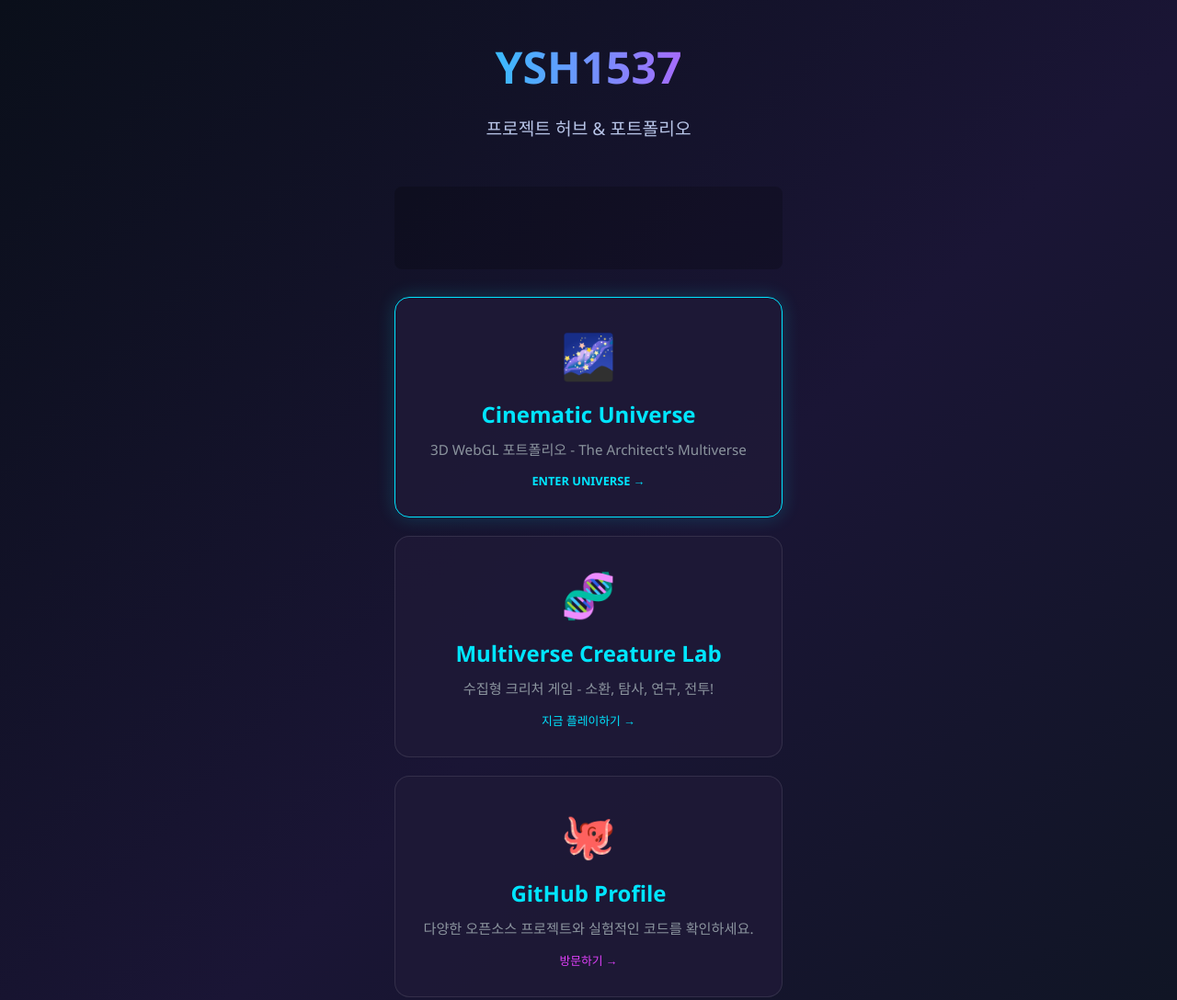
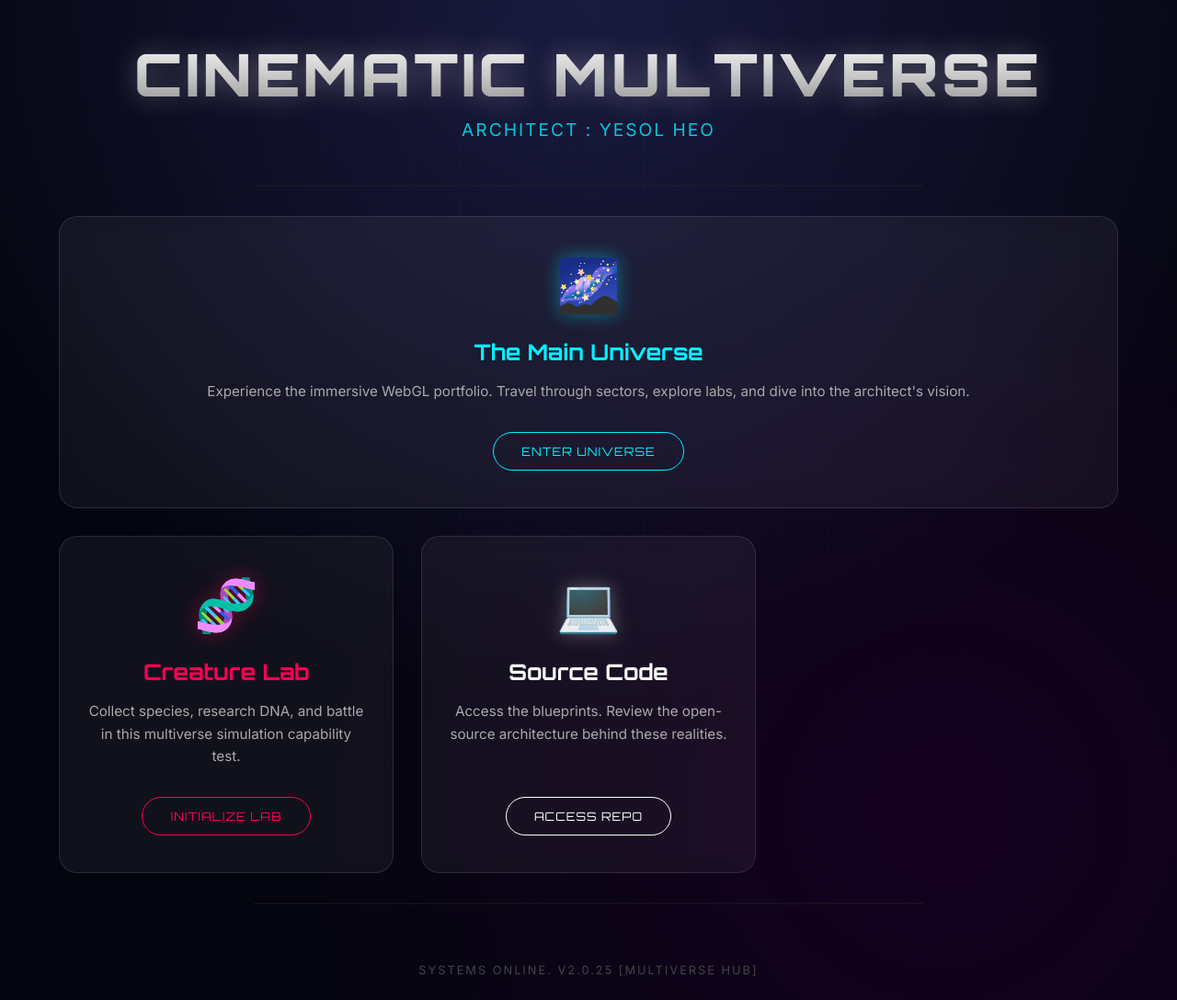
Before and after one commit to Yesol-Pilot/Yesol-Pilot.github.io, a plain HTML site: page index.html in a window 1280 px wide. Shown: the top 1088 px of the page at 92% size. Drawn offline with Linux system fonts and the light colour scheme.

Commit message:
feat: Overhaul landing page design with Cinematic Multiverse branding

```diff
--- a/index.html
+++ b/index.html
@@ -1,14 +1,27 @@
 <!DOCTYPE html>
 <html lang="ko">
-
 <head>
     <meta charset="UTF-8">
     <meta name="viewport" content="width=device-width, initial-scale=1.0">
-    <title>YSH1537 - 프로젝트 허브</title>
-    <!-- Google AdSense -->
-    <script async src="https://pagead2.googlesyndication.com/pagead/js/adsbygoogle.js?client=ca-pub-5874227298630347"
-        crossorigin="anonymous"></script>
+    <title>The Architect's Multiverse | YSH1537</title>
+
+    <!-- Fonts -->
+    <link rel="preconnect" href="https://fonts.googleapis.com">
+    <link rel="preconnect" href="https://fonts.gstatic.com" crossorigin>
+    <link href="https://fonts.googleapis.com/css2?family=Inter:wght@300;400;600&family=Orbitron:wght@400;700;900&display=swap" rel="stylesheet">
+
+    <!-- AdSense (Preserved) -->
+    <script async src="https://pagead2.googlesyndication.com/pagead/js/adsbygoogle.js?client=ca-pub-5874227298630347" crossorigin="anonymous"></script>
+
     <style>
+        :root {
+            --neon-blue: #00f3ff;
+            --neon-purple: #bc13fe;
+            --bg-dark: #050510;
+            --glass-bg: rgba(255, 255, 255, 0.05);
+            --glass-border: rgba(255, 255, 255, 0.1);
+        }
+
         * {
             margin: 0;
             padding: 0;
@@ -16,140 +29,249 @@
         }
 
         body {
-            font-family: 'Segoe UI', system-ui, sans-serif;
-            background: linear-gradient(135deg, #0a0f1a 0%, #1a1535 50%, #0d1520 100%);
+            font-family: 'Inter', sans-serif;
+            background-color: var(--bg-dark);
+            background-image:
+                radial-gradient(circle at 50% 0%, #1a1a40 0%, transparent 60%),
+                radial-gradient(circle at 80% 80%, #150020 0%, transparent 50%);
+            color: #fff;
             min-height: 100vh;
-            color: #f0f4ff;
             display: flex;
             flex-direction: column;
             align-items: center;
             justify-content: center;
-            padding: 40px 20px;
+            overflow-x: hidden;
+        }
+
+        /* Animated Grid Background */
+        .grid-bg {
+            position: fixed;
+            top: 0; left: 0; width: 100%; height: 100%;
+            background-image:
+                linear-gradient(rgba(255, 255, 255, 0.03) 1px, transparent 1px),
+                linear-gradient(90deg, rgba(255, 255, 255, 0.03) 1px, transparent 1px);
+            background-size: 50px 50px;
+            perspective: 500px;
+            transform-style: preserve-3d;
+            animation: moveGrid 20s linear infinite;
+            z-index: -1;
+            opacity: 0.5;
+            mask-image: radial-gradient(circle at center, black 40%, transparent 100%);
+        }
+
+        @keyframes moveGrid {
+            0% { transform: translateY(0); }
+            100% { transform: translateY(50px); }
         }
 
         .container {
-            max-width: 800px;
+            max-width: 1200px;
+            width: 90%;
+            z-index: 10;
             text-align: center;
+            padding: 40px 0;
         }
 
         h1 {
-            font-size: 3rem;
-            background: linear-gradient(90deg, #00e5ff, #e040fb);
+            font-family: 'Orbitron', sans-serif;
+            font-size: clamp(2.5rem, 5vw, 4.5rem);
+            font-weight: 900;
+            text-transform: uppercase;
+            letter-spacing: 4px;
+            background: linear-gradient(180deg, #fff, #888);
             -webkit-background-clip: text;
             -webkit-text-fill-color: transparent;
-            margin-bottom: 20px;
+            margin-bottom: 0.5rem;
+            text-shadow: 0 0 30px rgba(255, 255, 255, 0.3);
         }
 
         .subtitle {
-            color: #b8c5e8;
-            font-size: 1.2rem;
-            margin-bottom: 50px;
+            font-size: clamp(1rem, 2vw, 1.2rem);
+            color: var(--neon-blue);
+            letter-spacing: 2px;
+            margin-bottom: 3rem;
+            text-transform: uppercase;
+            opacity: 0.8;
         }
 
-        .projects {
+        .portal-grid {
             display: grid;
-            grid-template-columns: repeat(auto-fit, minmax(280px, 1fr));
-            gap: 20px;
-            margin-top: 30px;
+            grid-template-columns: repeat(auto-fit, minmax(300px, 1fr));
+            gap: 30px;
+            margin-top: 2rem;
+            width: 100%;
         }
 
-        .project-card {
-            background: rgba(30, 25, 55, 0.9);
-            border: 1px solid rgba(255, 255, 255, 0.1);
-            border-radius: 16px;
-            padding: 30px;
+        .card {
+            background: var(--glass-bg);
+            border: 1px solid var(--glass-border);
+            backdrop-filter: blur(10px);
+            border-radius: 20px;
+            padding: 40px 30px;
             text-decoration: none;
-            color: inherit;
-            transition: transform 0.3s, box-shadow 0.3s;
+            color: #fff;
+            transition: all 0.4s cubic-bezier(0.175, 0.885, 0.32, 1.275);
+            position: relative;
+            overflow: hidden;
+            display: flex;
+            flex-direction: column;
+            align-items: center;
+            group: card;
         }
 
-        .project-card:hover {
-            transform: translateY(-8px);
-            box-shadow: 0 10px 40px rgba(0, 229, 255, 0.3);
-            border-color: #00e5ff;
+        .card::before {
+            content: '';
+            position: absolute;
+            top: 0; left: 0; width: 100%; height: 100%;
+            background: linear-gradient(45deg, transparent, rgba(255, 255, 255, 0.05), transparent);
+            transform: translateX(-100%);
+            transition: 0.5s;
         }
 
-        .project-card h2 {
-            color: #00e5ff;
-            margin-bottom: 10px;
+        .card:hover {
+            transform: translateY(-10px) scale(1.02);
+            border-color: var(--card-color);
+            box-shadow: 0 10px 40px -10px var(--card-glow);
         }
 
-        .project-card p {
-            color: #8b949e;
-            font-size: 0.95rem;
+        .card:hover::before {
+            transform: translateX(100%);
         }
 
-        .project-card .emoji {
-            font-size: 3rem;
-            margin-bottom: 15px;
+        .card-icon {
+            font-size: 3.5rem;
+            margin-bottom: 1.5rem;
+            filter: drop-shadow(0 0 10px var(--card-glow));
+            transition: transform 0.3s;
+        }
+
+        .card:hover .card-icon {
+            transform: scale(1.1) rotate(5deg);
+        }
+
+        .card h2 {
+            font-family: 'Orbitron', sans-serif;
+            font-size: 1.5rem;
+            margin-bottom: 1rem;
+            color: var(--card-color);
+        }
+
+        .card p {
+            color: #aaa;
+            font-size: 0.95rem;
+            line-height: 1.6;
+            margin-bottom: 2rem;
+        }
+
+        .card-btn {
+            margin-top: auto;
+            padding: 12px 30px;
+            border-radius: 50px;
+            background: transparent;
+            border: 1px solid var(--card-color);
+            color: var(--card-color);
+            font-family: 'Orbitron', sans-serif;
+            font-size: 0.8rem;
+            letter-spacing: 1px;
+            transition: 0.3s;
+            text-transform: uppercase;
+        }
+
+        .card:hover .card-btn {
+            background: var(--card-color);
+            color: #000;
+            box-shadow: 0 0 20px var(--card-glow);
+        }
+
+        /* Specific Card Styles */
+        .card.main {
+            --card-color: var(--neon-blue);
+            --card-glow: rgba(0, 243, 255, 0.4);
+            grid-column: 1 / -1; /* Full width on mobile/tablet */
+        }
+
+        .card.game {
+            --card-color: #ff0055;
+            --card-glow: rgba(255, 0, 85, 0.4);
+        }
+
+        .card.github {
+            --card-color: #ffffff;
+            --card-glow: rgba(255, 255, 255, 0.3);
         }
 
         footer {
-            margin-top: 60px;
-            color: #555;
-            font-size: 0.9rem;
+            margin-top: 4rem;
+            color: #444;
+            font-size: 0.8rem;
+            text-transform: uppercase;
+            letter-spacing: 2px;
         }
 
-        /* AdSense 영역 */
-        .ad-container {
+        /* AdSense Container Styling */
+        .ad-unit {
             width: 100%;
             max-width: 728px;
-            min-height: 90px;
-            margin: 30px auto;
-            background: rgba(0, 0, 0, 0.2);
-            border-radius: 8px;
-            display: flex;
-            justify-content: center;
-            align-items: center;
+            margin: 2rem auto;
+            border-radius: 10px;
+            overflow: hidden;
+            background: rgba(0,0,0,0.3);
+            border: 1px solid rgba(255,255,255,0.05);
         }
     </style>
 </head>
+<body>
 
-<body>
+    <div class="grid-bg"></div>
+
     <div class="container">
-        <h1>YSH1537</h1>
-        <p class="subtitle">프로젝트 허브 & 포트폴리오</p>
+        <h1>Cinematic Multiverse</h1>
+        <div class="subtitle">Architect : Yesol Heo</div>
 
-        <!-- AdSense 광고 영역 -->
-        <div class="ad-container">
-            <ins class="adsbygoogle" style="display:block" data-ad-client="ca-pub-5874227298630347" data-ad-slot="auto"
+        <!-- Top Ad -->
+        <div class="ad-unit">
+             <ins class="adsbygoogle" style="display:block" data-ad-client="ca-pub-5874227298630347" data-ad-slot="auto"
                 data-ad-format="auto" data-full-width-responsive="true"></ins>
             <script>(adsbygoogle = window.adsbygoogle || []).push({});</script>
         </div>
 
-        <div class="projects">
-            <a href="https://www.heoyesol.kr" class="project-card" style="border-color: #00e5ff; box-shadow: 0 0 20px rgba(0, 229, 255, 0.2);">
-                <div class="emoji">🌌</div>
-                <h2>Cinematic Universe</h2>
-                <p>3D WebGL 포트폴리오 - The Architect's Multiverse</p>
-                <div style="margin-top:15px; font-size:0.8rem; color:#00e5ff; font-weight:bold;">ENTER UNIVERSE →</div>
+        <div class="portal-grid">
+            <!-- Main Portfolio -->
+            <a href="https://www.heoyesol.kr" class="card main">
+                <div class="card-icon">🌌</div>
+                <h2>The Main Universe</h2>
+                <p>Experience the immersive WebGL portfolio. Travel through sectors, explore labs, and dive into the architect's vision.</p>
+                <div class="card-btn">Enter Universe</div>
             </a>
-            <a href="/game/" class="project-card">
-                <div class="emoji">🧬</div>
-                <h2>Multiverse Creature Lab</h2>
-                <p>수집형 크리처 게임 - 소환, 탐사, 연구, 전투!</p>
-                <div style="margin-top:15px; font-size:0.8rem; color:#00e5ff;">지금 플레이하기 →</div>
+
+            <!-- Game Project -->
+            <a href="/game/" class="card game">
+                <div class="card-icon">🧬</div>
+                <h2>Creature Lab</h2>
+                <p>Collect species, research DNA, and battle in this multiverse simulation capability test.</p>
+                <div class="card-btn">Initialize Lab</div>
             </a>
-            <a href="https://github.com/ysh1537" class="project-card">
-                <div class="emoji">🐙</div>
-                <h2>GitHub Profile</h2>
-                <p>다양한 오픈소스 프로젝트와 실험적인 코드를 확인하세요.</p>
-                <div style="margin-top:15px; font-size:0.8rem; color:#e040fb;">방문하기 →</div>
+
+            <!-- GitHub -->
+            <a href="https://github.com/ysh1537" class="card github">
+                <div class="card-icon">💻</div>
+                <h2>Source Code</h2>
+                <p>Access the blueprints. Review the open-source architecture behind these realities.</p>
+                <div class="card-btn">Access Repo</div>
             </a>
         </div>
 
-        <!-- 하단 광고 영역 -->
-        <div class="ad-container" style="margin-top:50px;">
-            <ins class="adsbygoogle" style="display:block" data-ad-client="ca-pub-5874227298630347" data-ad-slot="auto"
+        <!-- Bottom Ad -->
+        <div class="ad-unit">
+             <ins class="adsbygoogle" style="display:block" data-ad-client="ca-pub-5874227298630347" data-ad-slot="auto"
                 data-ad-format="auto" data-full-width-responsive="true"></ins>
             <script>(adsbygoogle = window.adsbygoogle || []).push({});</script>
         </div>
+
+        <footer>
+            Systems Online. v2.0.25 [Multiverse Hub]
+        </footer>
     </div>
 
-    <footer>
-        <p>© 2025 YSH1537. All rights reserved.</p>
-        <p style="margin-top:5px; opacity:0.5; font-size:0.75rem;">Powered by GitHub Pages & Google AdSense</p>
-    </footer>
 </body>
-
 </html>
```
